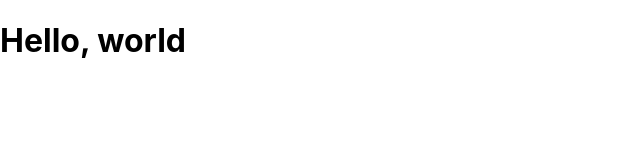
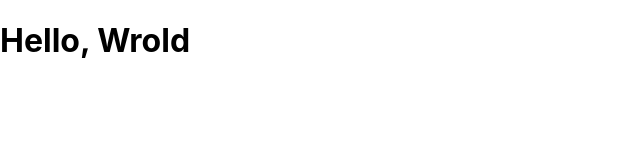
Before and after one commit to koyokotani/udemy-react-redux-crud-application, a React (Create React App) app: page / in a window 1280 px wide. Shown: the top 160 px of the page, without its empty margins (0-640 px from the left). Built offline with nearby package versions, Linux system fonts and the light colour scheme.

Commit message:
why jsx?

```diff
--- a/src/App.js
+++ b/src/App.js
@@ -1,11 +1,10 @@
-import React from 'react';
+import React, { Component} from 'react';
 
-function App() {
-  return (
-    <div>
-      <h1>Hello, world</h1>
-    </div>
-  );
+class App extends Component {
+  render() {
+    return <h1>Hello, Wrold</h1>
+  }
 }
 
+
 export default App;
```
